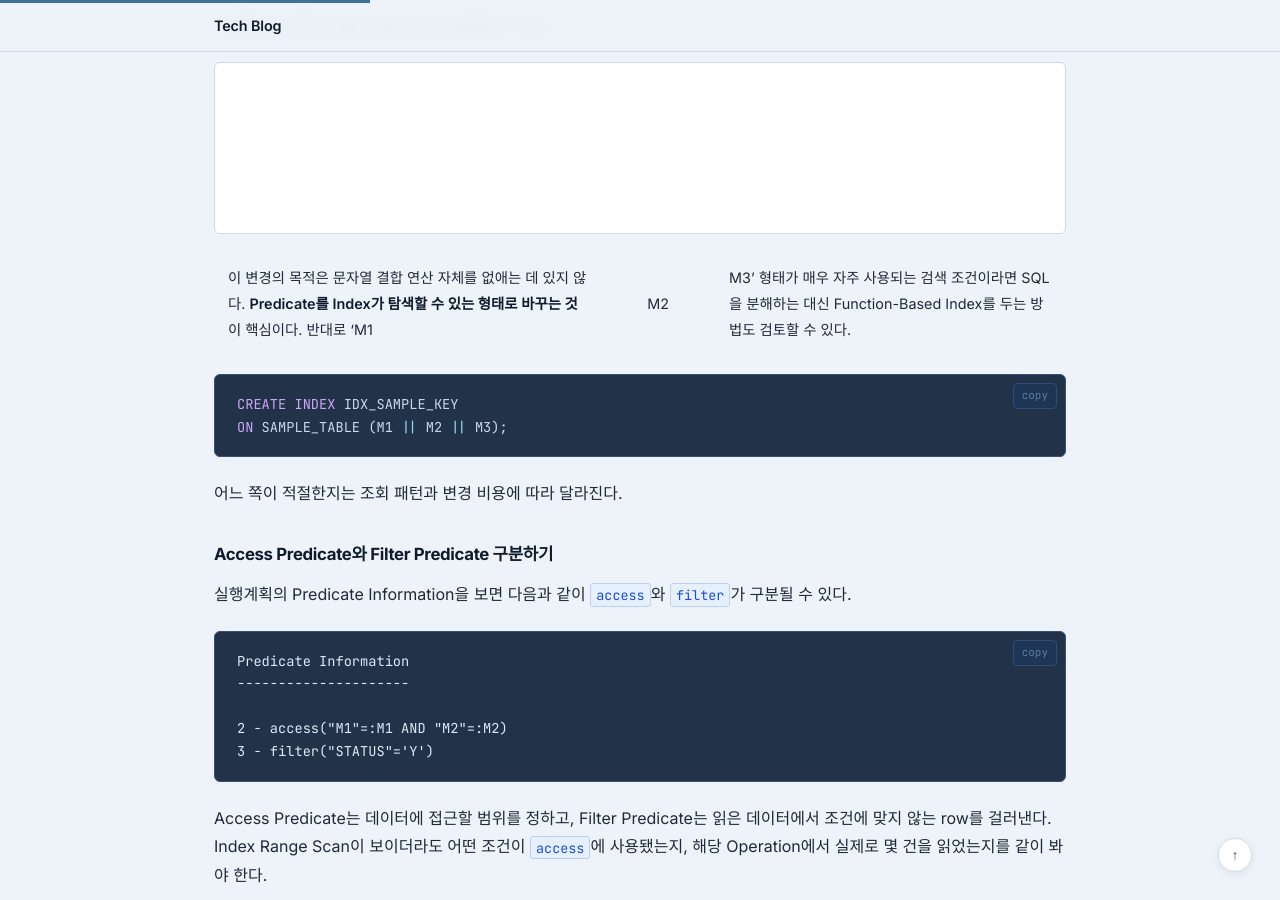
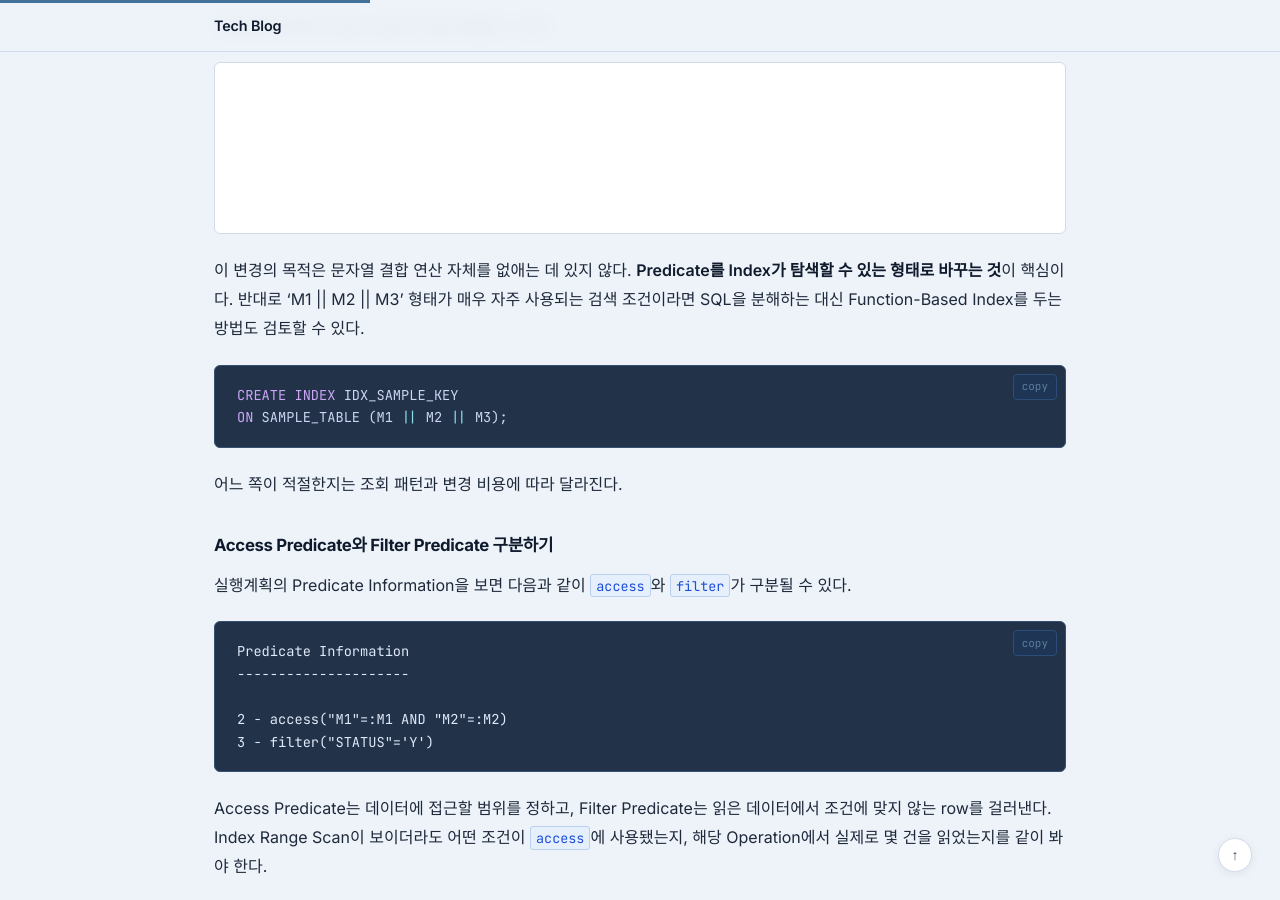
Before and after one commit to jw3418/jw3418.github.io, a Jekyll site: the page built from _posts/2026-09-23-oracle-sql-tuning-execution-plan.md, in a window 1280 px wide and 900 px high, scrolled down 4976 px. Built offline with Jekyll 4.4.1, drawn with Linux system fonts in a browser that asks for light colours.

````diff
--- a/_posts/2026-09-23-oracle-sql-tuning-execution-plan.md
+++ b/_posts/2026-09-23-oracle-sql-tuning-execution-plan.md
@@ -239,7 +239,7 @@ flowchart LR
     K --> B --> L --> R --> T
 ```
 
-이 변경의 목적은 문자열 결합 연산 자체를 없애는 데 있지 않다. **Predicate를 Index가 탐색할 수 있는 형태로 바꾸는 것**이 핵심이다. 반대로 'M1 || M2 || M3' 형태가 매우 자주 사용되는 검색 조건이라면 SQL을 분해하는 대신 Function-Based Index를 두는 방법도 검토할 수 있다.
+이 변경의 목적은 문자열 결합 연산 자체를 없애는 데 있지 않다. **Predicate를 Index가 탐색할 수 있는 형태로 바꾸는 것**이 핵심이다. 반대로 'M1 \|\| M2 \|\| M3' 형태가 매우 자주 사용되는 검색 조건이라면 SQL을 분해하는 대신 Function-Based Index를 두는 방법도 검토할 수 있다.
 
 ```sql
 CREATE INDEX IDX_SAMPLE_KEY
````
